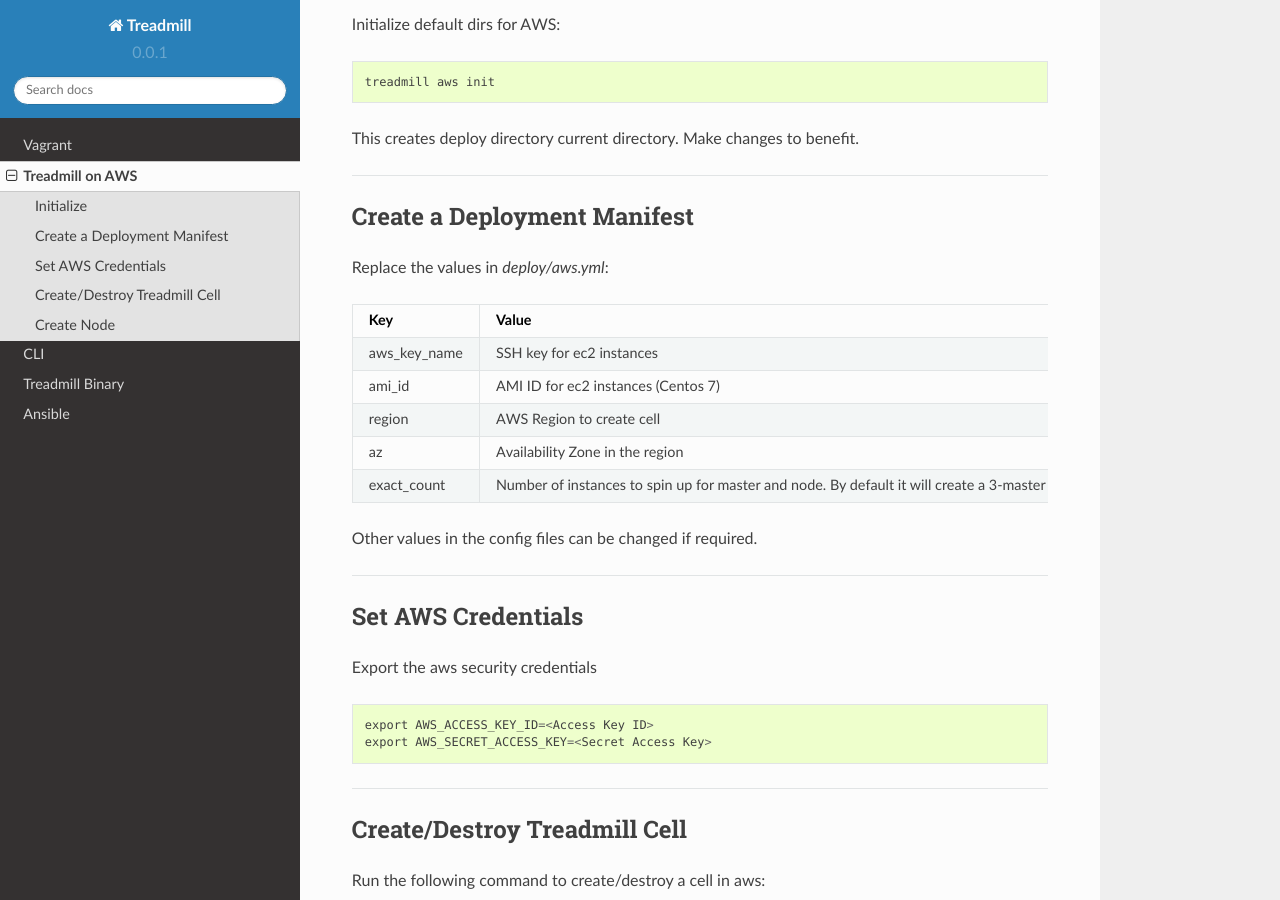
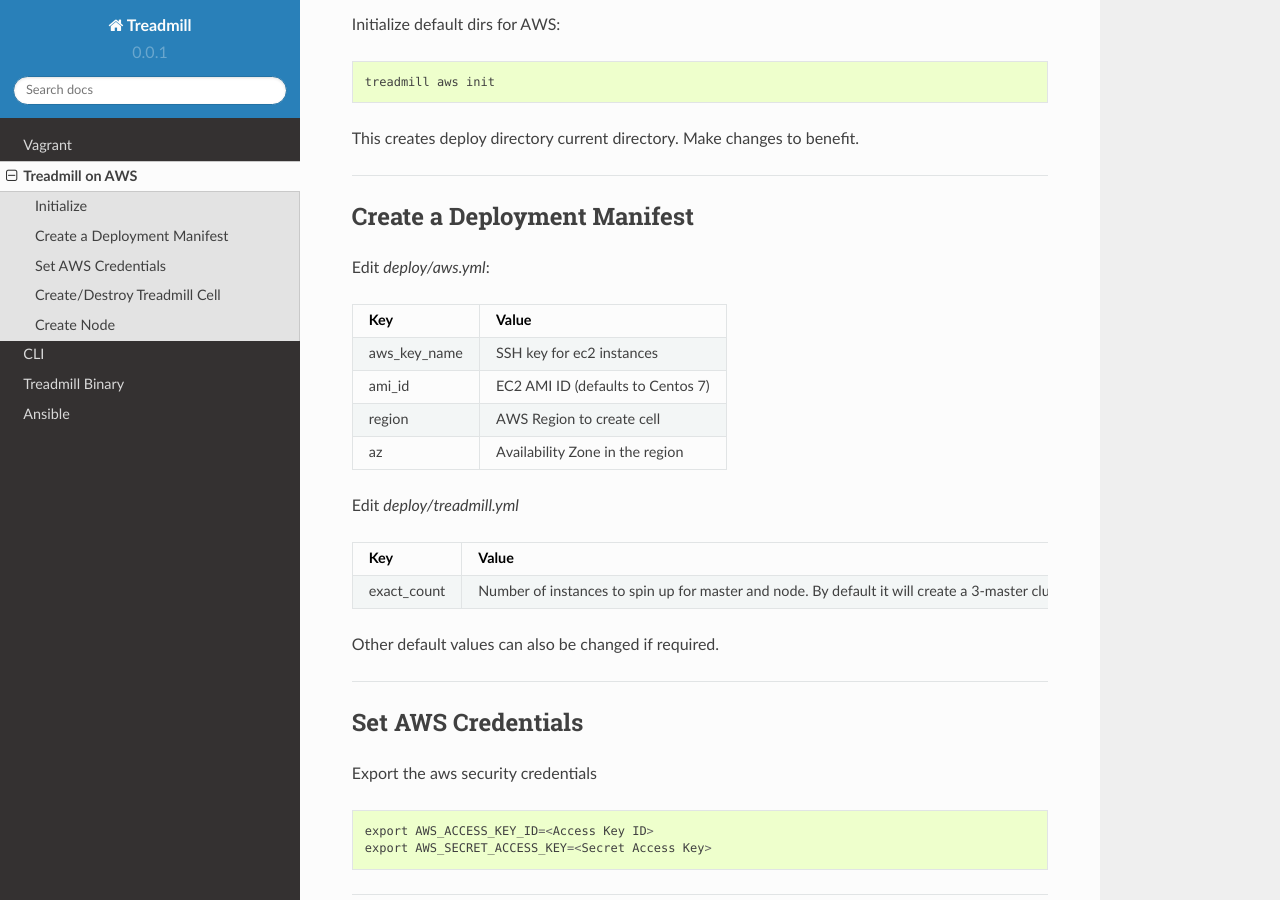
Before and after one commit to morganstanley/treadmill, a Sphinx documentation site: the page built from docs/source/aws_manual.rst, in a window 1280 px wide and 900 px high, scrolled down 343 px. Built offline with Sphinx 7.4.7 and the Read the Docs theme 2.0.0, drawn with Linux system fonts in a browser that asks for light colours.

Commit message:
updated deploy manifest docs

```diff
--- a/docs/source/aws_manual.rst
+++ b/docs/source/aws_manual.rst
@@ -23,25 +23,32 @@
 Create a Deployment Manifest
 ^^^^^^^^^^^^^^^^^^^^^^^^^^^^
 
-Replace the values in *deploy/aws.yml*:
+Edit *deploy/aws.yml*:
 
 +-----------------------+----------------------------------------+
 | Key                   | Value                                  |
 +=======================+========================================+
 | aws_key_name          | SSH key for ec2 instances              |
 +-----------------------+----------------------------------------+
-| ami_id                | AMI ID for ec2 instances (Centos 7)    |
+| ami_id                | EC2 AMI ID (defaults to Centos 7)      |
 +-----------------------+----------------------------------------+
 | region                | AWS Region to create cell              |
 +-----------------------+----------------------------------------+
 | az                    | Availability Zone in the region        |
 +-----------------------+----------------------------------------+
+
+
+Edit *deploy/treadmill.yml*
+
++-----------------------+----------------------------------------+
+| Key                   | Value                                  |
++=======================+========================================+
 | exact_count           | Number of instances to spin up for     |
 |                       | master and node. By default it will    |
 |                       | create a 3-master cluster and 1 node.  |
 +-----------------------+----------------------------------------+
 
-Other values in the config files can be changed if required.
+Other default values can also be changed if required.
 
 ----------------------------------------------------------
 
```
